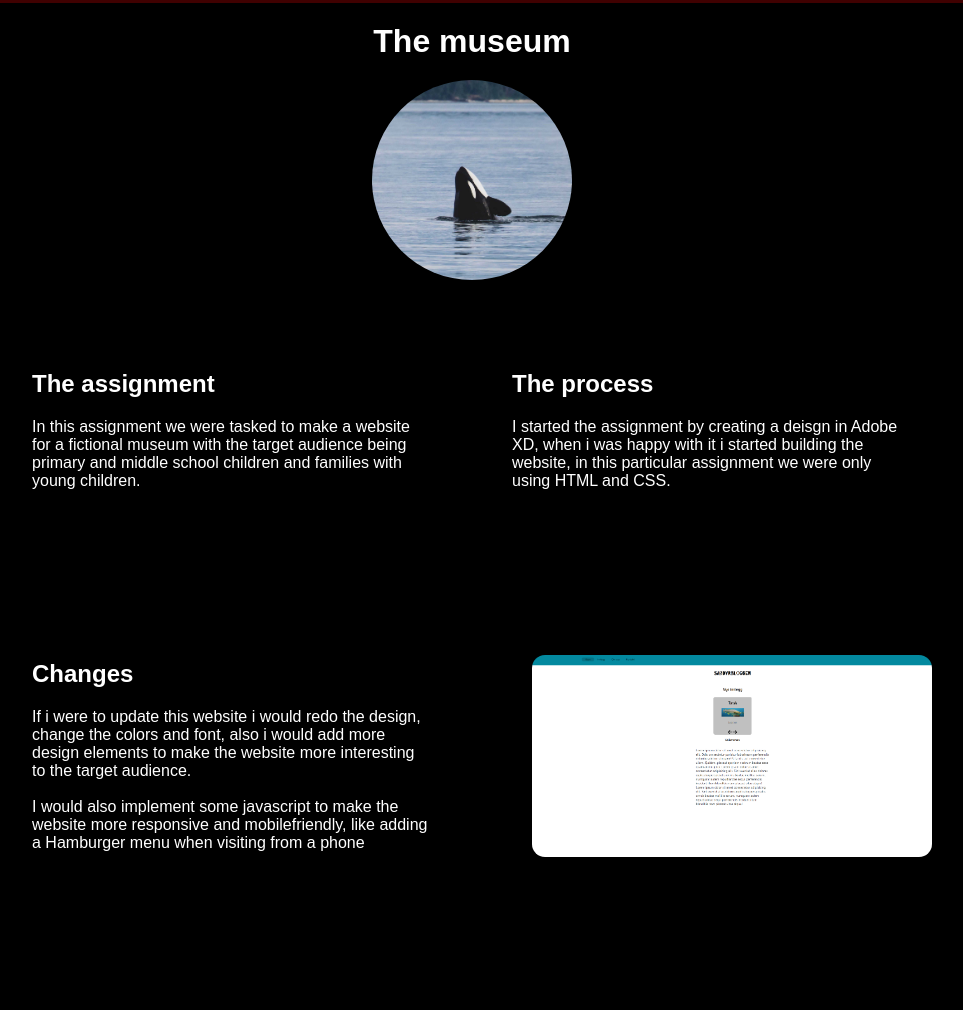
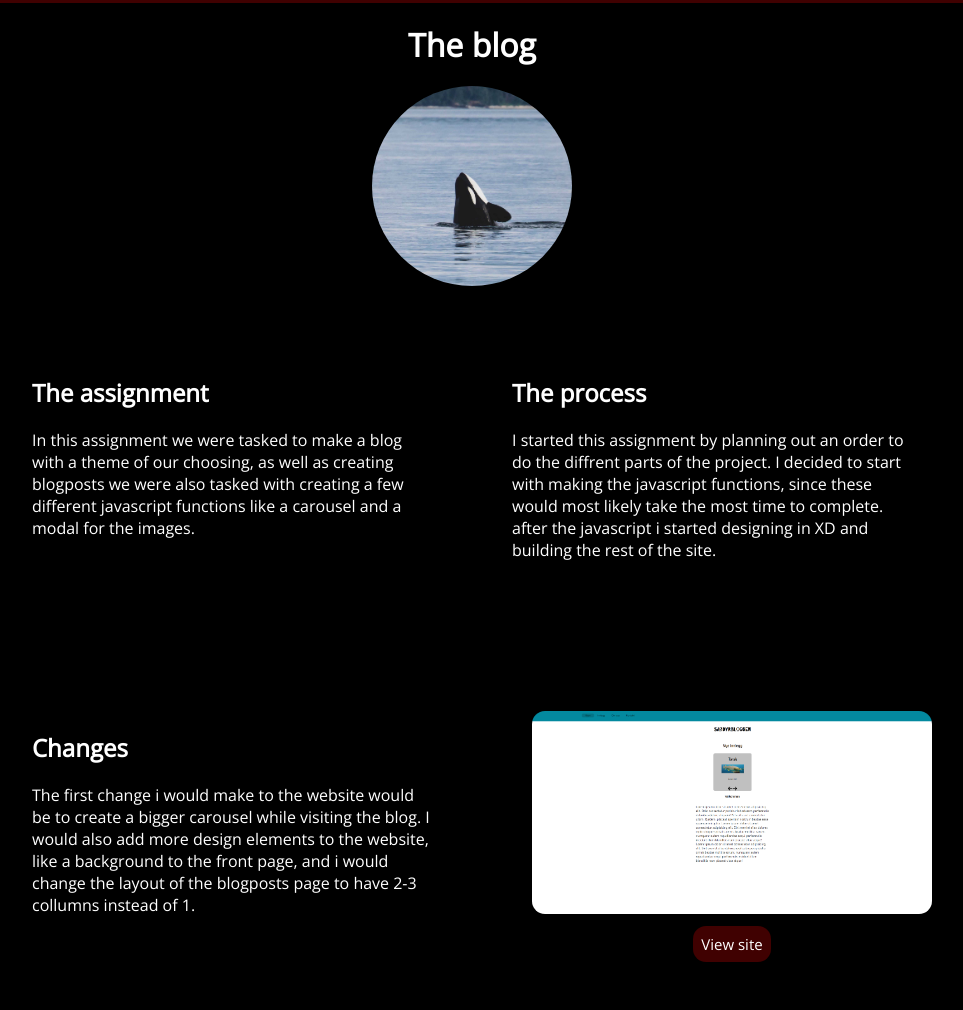
Before and after one commit to Hturoy/Portef-lje-oppgave-noroff-2021, a plain HTML site: page html/project3.html in a window 1280 px wide. Shown: the part 70-1080 px from the top of the page, without its empty margins (168-1131 px from the left). Drawn offline with nearby package versions, Linux system fonts and the light colour scheme.

Commit message:
FERDIG ?=

```diff
--- a/css/style.css
+++ b/css/style.css
@@ -4,7 +4,7 @@
     box-sizing: border-box;
     margin: 0;
     color: white;
-    font-family: Arial, Helvetica, sans-serif;
+    font-family: 'Open Sans', sans-serif;
 
 }
 
@@ -44,6 +44,16 @@ main {
 .color-bg .p-wrap {
     background-color: #0D0D0D;
 }
+
+.view-site {
+    font-size: 15px;
+    color: white;
+    padding: 8px;
+    background-color: #400101;
+    border-radius: 13px;
+    margin: 12px;
+}
+
 
 
 
@@ -368,10 +378,7 @@ main {
     margin-left: 3px;
 }
 
-.cv-mail {
-    margin: 7px;
-    text-decoration: underline solid 2px;
-}
+
 
 /* mid */
 
--- a/html/project3.html
+++ b/html/project3.html
@@ -4,9 +4,12 @@
     <meta charset="UTF-8">
     <meta http-equiv="X-UA-Compatible" content="IE=edge">
     <meta name="viewport" content="width=device-width, initial-scale=1.0">
-    <title>Project One</title>
-    <meta name="description" content="####">
+    <title>Project | The Blog</title>
+    <meta name="description" content="My last project during my first year studying front end development">
     <link rel="stylesheet" href="/css/style.css">
+
+    <link rel="preconnect" href="https://fonts.gstatic.com">
+    <link href="https://fonts.googleapis.com/css2?family=Open+Sans:wght@300&display=swap" rel="stylesheet">
 </head>
 
 <!-- Brief presentation of the project, the process and a self
@@ -44,14 +47,13 @@ Link to the project and to the github repo of the project
             <div class="desktop-container--links">
                 <a href="/index.html">Home</a>
                 <a href="/html/about.html">About me</a>
-                <a href="#">Projects</a>
             </div>
         </nav>
     </header>
 
 
     <main>
-        <h1 class="project-header">The museum</h1>
+        <h1 class="project-header">The blog</h1>
 
         <div class="project-img">
             <img src="/media/images/spekkhogger.jpg" alt="Picture of a museum" class="project-img-1">
@@ -63,12 +65,12 @@ Link to the project and to the github repo of the project
         <div class="content-container">
             <div class="project-content">
                 <h2 class="project-h2">The assignment</h2>
-                <p class="project-p">In this assignment we were tasked to make a website for a fictional museum with the target audience being primary and middle school children and families with young children.</p>
+                <p class="project-p">In this assignment we were tasked to make a blog with a theme of our choosing, as well as creating blogposts we were also tasked with creating a few different javascript functions like a carousel and a modal for the images.</p>
             </div>
 
             <div class="project-content">
                 <h2 class="project-h2">The process</h2>
-                <p class="project-p">I started the assignment by creating a deisgn in Adobe XD, when i was happy with it i started building the website, in this particular assignment we were only using HTML and CSS.</p>
+                <p class="project-p">I started this assignment by planning out an order to do the diffrent parts of the project. I decided to start with making the javascript functions, since these would most likely take the most time to complete. after the javascript i started designing in XD and building the rest of the site.</p>
             </div>
         </div>
 
@@ -79,10 +81,11 @@ Link to the project and to the github repo of the project
             <div class="project-changes">
                 <h2 class="project-h2">Changes</h2>
 
-                <p class="project-p">If i were to update this website i would redo the design, change the colors and font, also i would add more design elements to make the website more interesting to the target audience. <br><br>
-                I would also implement some javascript to make the website more responsive and mobilefriendly, like adding a Hamburger menu when visiting from a phone</p>
+                <p class="project-p">The first change i would make to the website would be to create a bigger carousel while visiting the blog. I would also add more design elements to the website, like a background to the front page, and i would change the layout of the blogposts page to have 2-3 collumns instead of 1.</p>
             </div>
-                <div class="container-img--website"><img src="/media/images/sjødyrbloggwebsite.png" alt="Picture of the museums website" class="project-img-website"></div>
+                <div class="container-img--website"><img src="/media/images/sjødyrbloggwebsite.png" alt="Picture of the blog website" class="project-img-website">
+                    <a class="view-site" target="_blank" href="https://unruffled-poitras-338b10.netlify.app">View site</a>
+                </div>
 
             </div>
 
```
Also changed, not shown: html/about.html (+10 -9 lines), html/project1.html (+6 -4 lines), html/project2.html (+7 -5 lines), index.html (+18 -15 lines).
